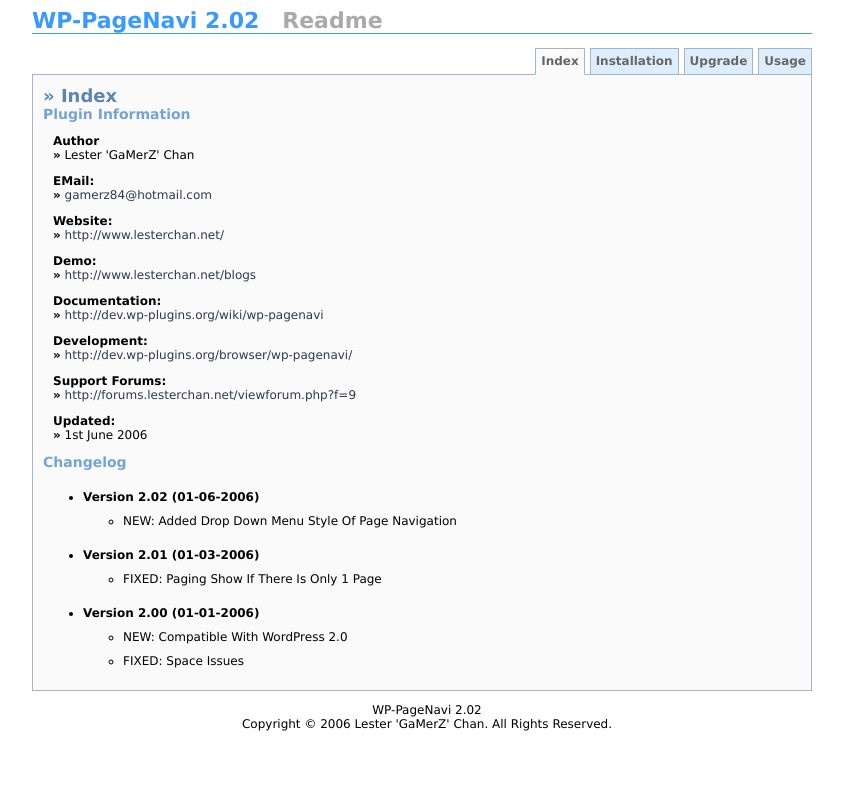
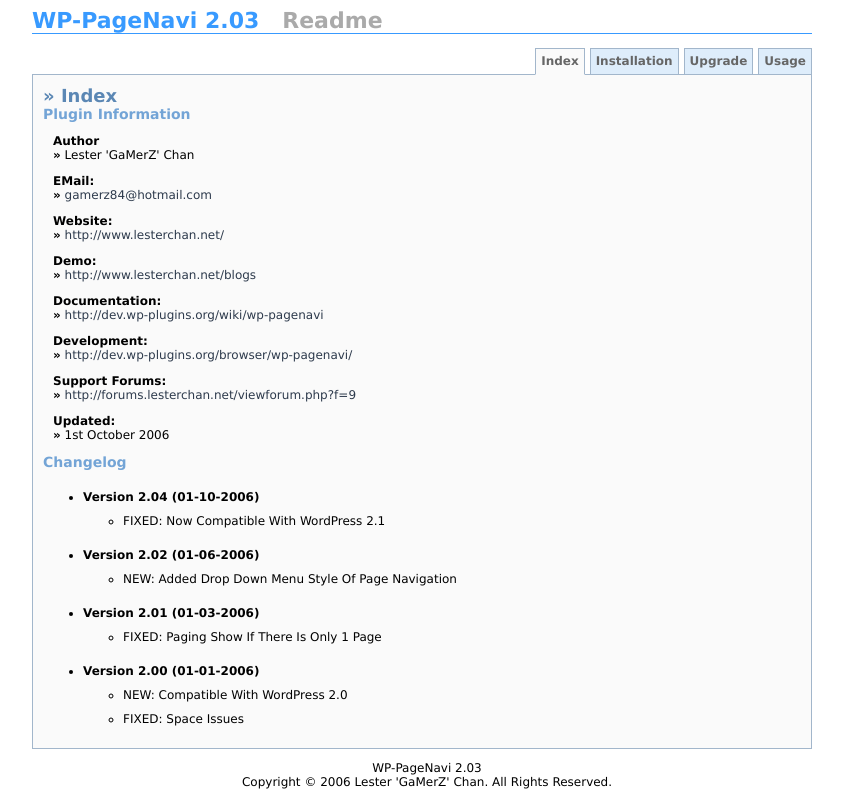
Before and after one commit to lesterchan/wp-pagenavi, a PHP site: page /readme.html in a window 1280 px wide. Shown: the whole page, without its empty margins (218-1061 px from the left). Before the commit the page ends 731 px from the top, so only its background shows below. Run offline with PHP 8.4, Linux system fonts and the light colour scheme.

Commit message:
Now Compatible With WordPress 2.1
git-svn-id: http://plugins.svn.wordpress.org/wp-pagenavi/trunk@6251 b8457f37-d9ea-0310-8a92-e5e31aec5664

```diff
--- a/pagenavi.php
+++ b/pagenavi.php
@@ -3,7 +3,7 @@
 Plugin Name: WP-PageNavi
 Plugin URI: http://www.lesterchan.net/portfolio/programming.php
 Description: Adds a more advanced page navigation to Wordpress.
-Version: 2.02
+Version: 2.03
 Author: GaMerZ
 Author URI: http://www.lesterchan.net
 */
@@ -34,7 +34,7 @@ function wp_pagenavi($before=' ', $after=' ', $prelabel='&laquo;', $nxtlabel='&r
 	$half_pages_to_show = round($pages_to_show/2);
 	if (!is_single()) {
 		if (get_query_var('what_to_show') == 'posts') {
-			preg_match('#FROM\s(.*)\sGROUP BY#siU', $request, $matches);
+			preg_match('#FROM\s(.*)\sORDER BY#siU', $request, $matches);
 			$fromwhere = $matches[1];
 			$numposts = $wpdb->get_var("SELECT COUNT(DISTINCT ID) FROM $fromwhere");
 			$max_page = ceil($numposts /$posts_per_page);
@@ -74,7 +74,7 @@ function wp_pagenavi_dropdown() {
 	global $request, $posts_per_page, $wpdb, $paged;
 	if (!is_single()) {
 		if (get_query_var('what_to_show') == 'posts') {
-			preg_match('#FROM\s(.*)\sGROUP BY#siU', $request, $matches);
+			preg_match('#FROM\s(.*)\sORDER BY#siU', $request, $matches);
 			$fromwhere = $matches[1];
 			$numposts = $wpdb->get_var("SELECT COUNT(DISTINCT ID) FROM $fromwhere");
 			$max_page = ceil($numposts /$posts_per_page);
--- a/readme.html
+++ b/readme.html
@@ -2,7 +2,7 @@
 <html>
 <head>
 	<meta http-equiv="content-type" content="text/html; charset=utf-8" />
-	<title>WP-PageNavi 2.02 Readme</title>
+	<title>WP-PageNavi 2.03 Readme</title>
 	<style type="text/css" media="screen">
 		/* Default Style */
 		BODY {
@@ -180,7 +180,7 @@
 <body>
 <div id="Container">
 	<!-- Title -->
-	<div id="Title">WP-PageNavi 2.02&nbsp;&nbsp;&nbsp;<span style="color: #aaaaaa;">Readme</span></div>
+	<div id="Title">WP-PageNavi 2.03&nbsp;&nbsp;&nbsp;<span style="color: #aaaaaa;">Readme</span></div>
 
 	<!-- Tabs -->
 	<ul id="Tabs">
@@ -201,7 +201,7 @@
 				<b>EMail:</b><br /><b>&raquo;</b>
 				<script type="text/javascript">
 					/* <![CDATA[*/
-					document.write(' <a href="mailto:gamerz84@hotmail.com?Subject=WP-PageNavi%202.02%20Support" title="EMail To gamerz84@hotmail.com">gamerz84@hotmail.com</a>');
+					document.write(' <a href="mailto:gamerz84@hotmail.com?Subject=WP-PageNavi%202.03%20Support" title="EMail To gamerz84@hotmail.com">gamerz84@hotmail.com</a>');
 					/* ]]> */
 				</script>
 			</p>
@@ -210,9 +210,15 @@
 			<p><b>Documentation:</b><br /><b>&raquo;</b> <a href="http://dev.wp-plugins.org/wiki/wp-pagenavi" title="http://dev.wp-plugins.org/wiki/wp-pagenavi">http://dev.wp-plugins.org/wiki/wp-pagenavi</a></p>
 			<p><b>Development:</b><br /><b>&raquo;</b> <a href="http://dev.wp-plugins.org/browser/wp-pagenavi/" title="http://dev.wp-plugins.org/browser/wp-pagenavi/">http://dev.wp-plugins.org/browser/wp-pagenavi/</a></p>
 			<p><b>Support Forums:</b><br /><b>&raquo;</b> <a href="http://forums.lesterchan.net/viewforum.php?f=9" title="http://forums.lesterchan.net/viewforum.php?f=9">http://forums.lesterchan.net/viewforum.php?f=9</a></p>
-			<p><b>Updated:</b><br /><b>&raquo;</b> 1st June 2006</p>
+			<p><b>Updated:</b><br /><b>&raquo;</b> 1st October 2006</p>
 			<div class="SubSubTitle">Changelog</div>
 			<ul>
+				<li>
+					<b>Version 2.04 (01-10-2006)</b>
+					<ul>
+						<li>FIXED: Now Compatible With WordPress 2.1</li>
+					</ul>
+				</li>
 				<li>
 					<b>Version 2.02 (01-06-2006)</b>
 					<ul>
@@ -258,7 +264,7 @@
 		<!-- Upgrade Instructions -->
 		<div id="Upgrade" style="display: none;">
 			<div class="SubTitle">&raquo; Upgrade Instructions</div>
-			<div class="SubSubTitle">From v1.0x To v2.02</div>
+			<div class="SubSubTitle">From v1.0x To v2.03</div>
 			<ol>
 				<li>
 					Open <b>wp-content/plugins</b> Folder
@@ -289,6 +295,6 @@
 		</div>
 	</div>
 </div>
-<p id="Copyright">WP-PageNavi 2.02<br />Copyright &copy; 2006 Lester 'GaMerZ' Chan. All Rights Reserved.</p>
+<p id="Copyright">WP-PageNavi 2.03<br />Copyright &copy; 2006 Lester 'GaMerZ' Chan. All Rights Reserved.</p>
 </body>
 </html>
```
